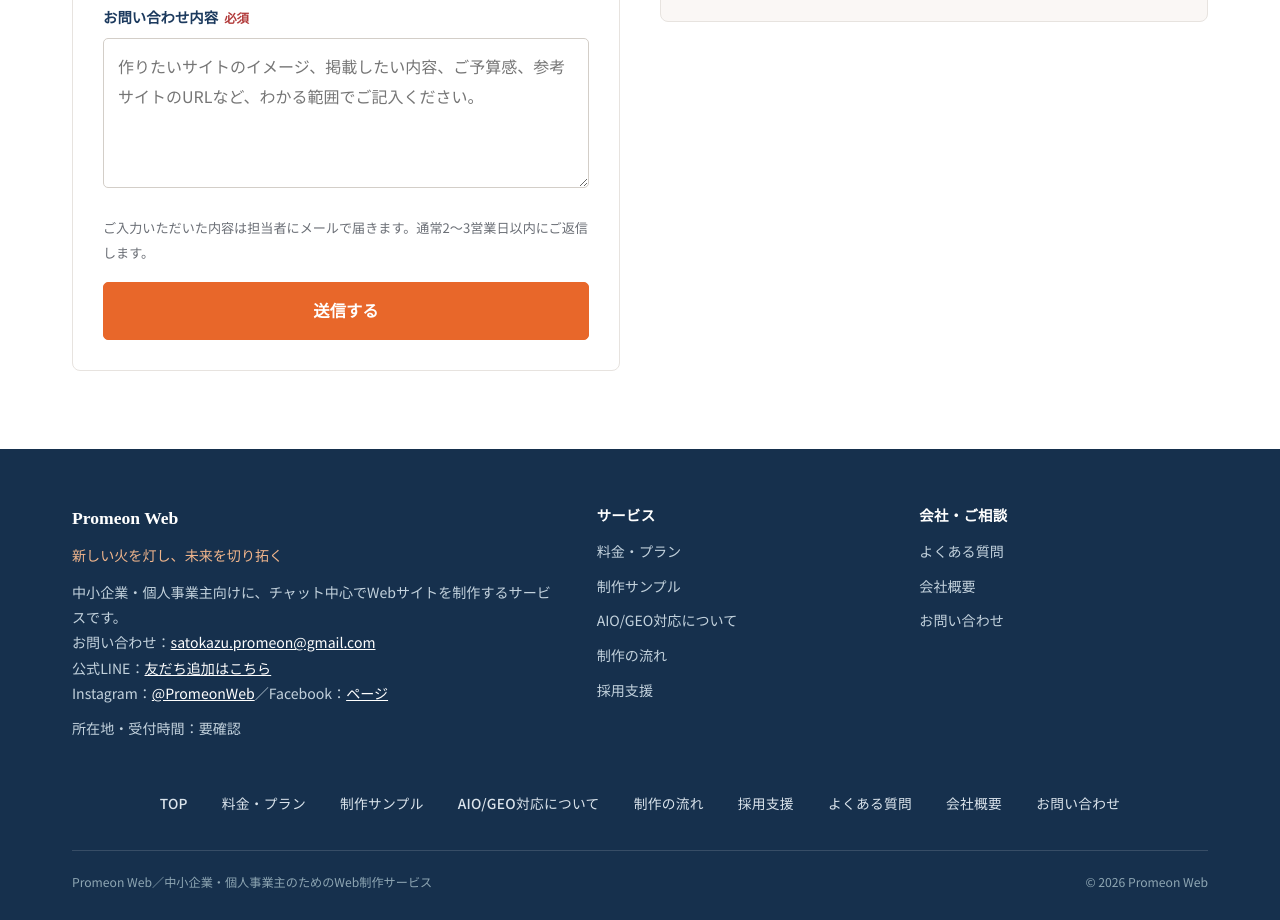
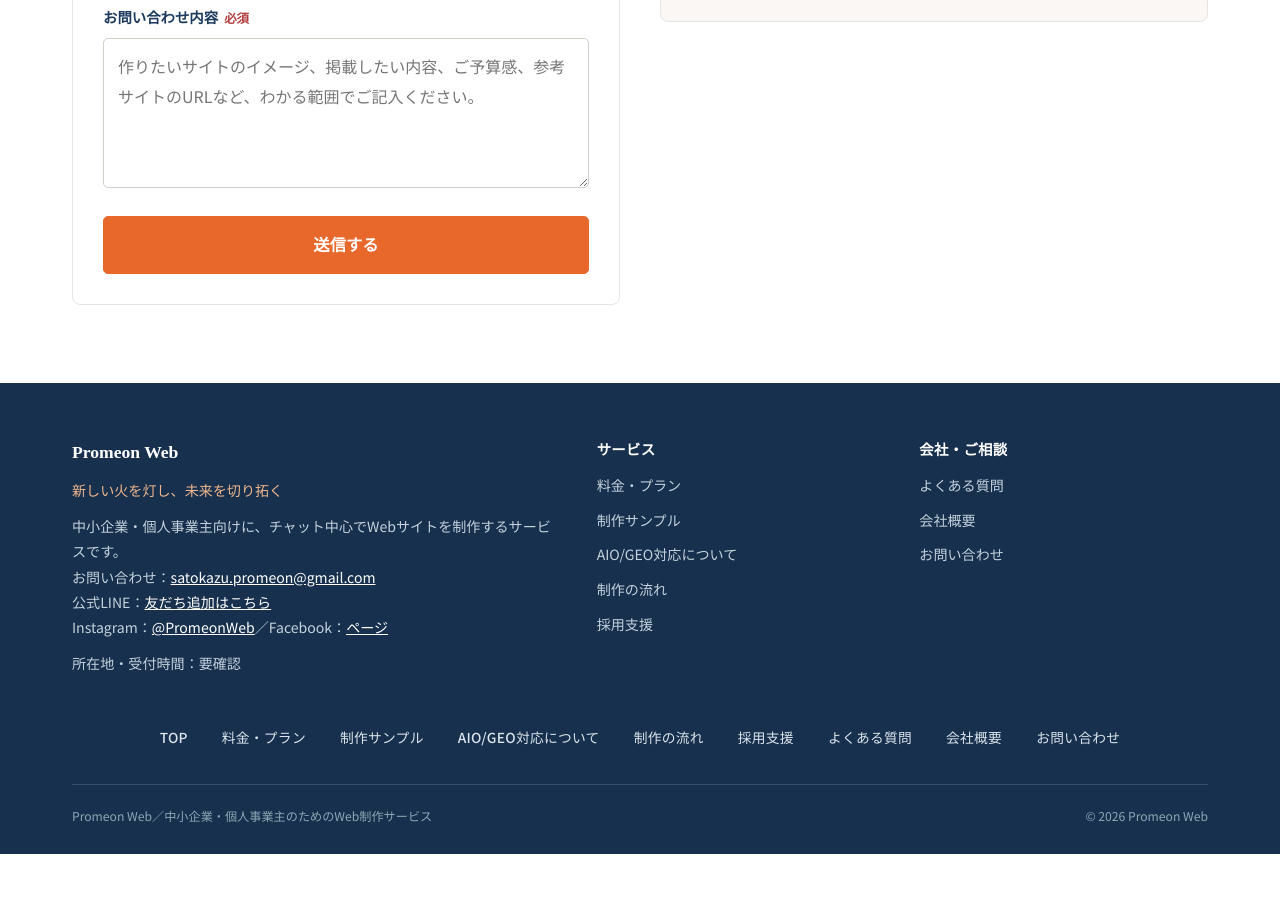
Before and after one commit to promeon-web-a11y/PromeonWeb, a plain HTML site: page contact.html in a window 1280 px wide. Shown: the part 976-1896 px from the top of the page. After the commit the page ends 1830 px from the top, so only its background shows below. Drawn offline with Linux system fonts and the light colour scheme.

Commit message:
お問い合わせフォーム: 送信ボタン上の補足文を削除
「ご入力いただいた内容は担当者にメールで届きます。通常2〜3営業日以内に
ご返信します。」の一文を削除。

Co-Authored-By: Claude Sonnet 5 <noreply@anthropic.com>
Claude-Session: https://claude.ai/code/session_01Nwy2imLoz9a2tZqBNjcVXx

```diff
--- a/contact.html
+++ b/contact.html
@@ -124,7 +124,6 @@
                 <label for="cf-body">お問い合わせ内容<span class="req">必須</span></label>
                 <textarea id="cf-body" name="body" required placeholder="作りたいサイトのイメージ、掲載したい内容、ご予算感、参考サイトのURLなど、わかる範囲でご記入ください。"></textarea>
               </div>
-              <p class="inline-note">ご入力いただいた内容は担当者にメールで届きます。通常2〜3営業日以内にご返信します。</p>
               <button type="submit" class="btn btn-primary btn-lg btn-block mt-16">送信する</button>
               <p class="form-status" id="formStatus" role="status" aria-live="polite"></p>
             </form>
```
